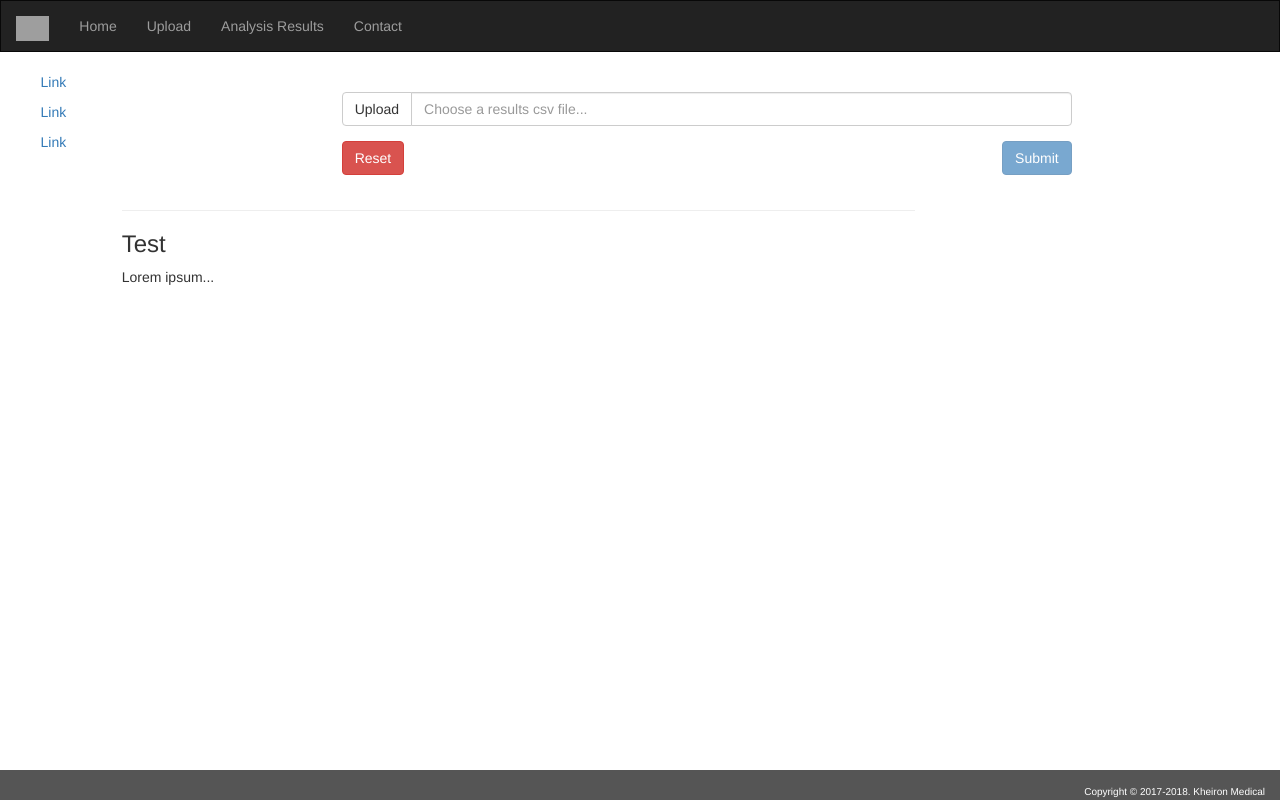
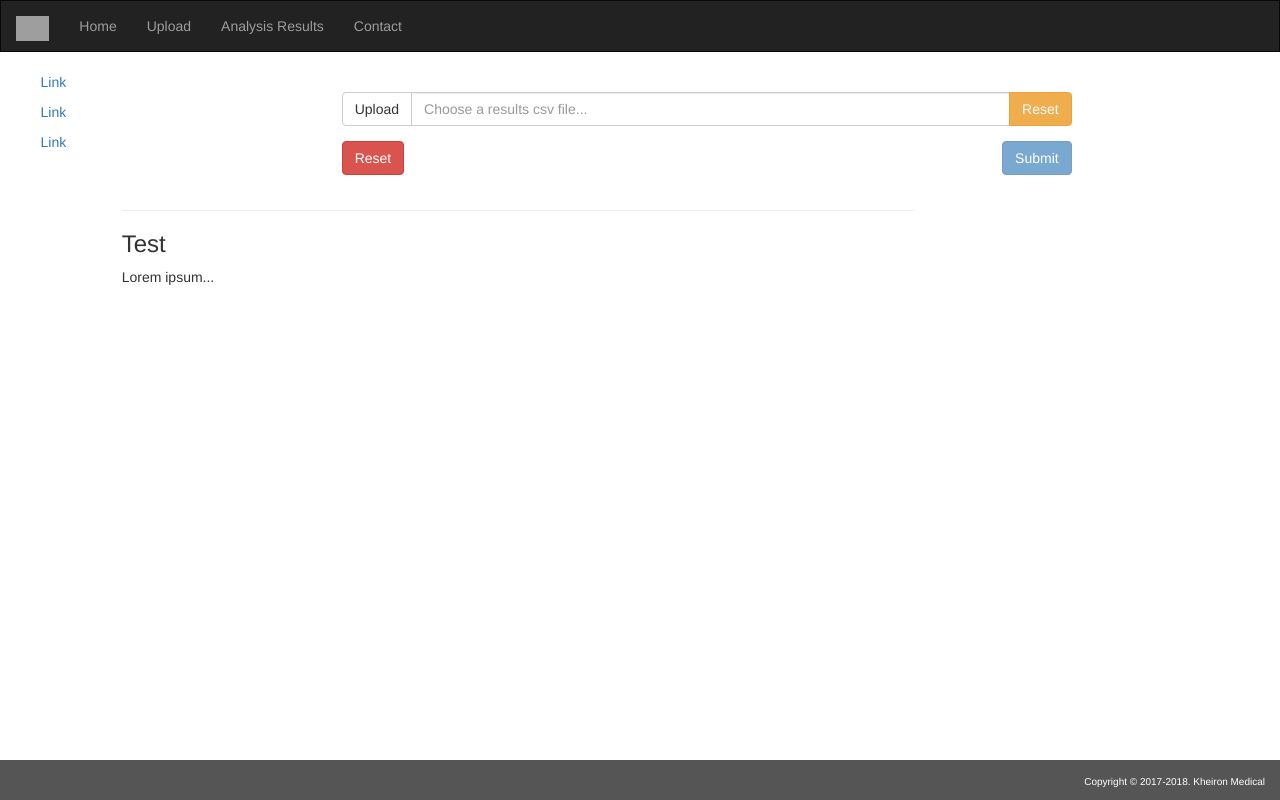
Before and after one commit to Markonick/flask-docker, a Flask app: page /upload in a window 1280 px wide. Run offline with Flask 2, Linux system fonts and the light colour scheme; data that the repository does not hold is empty; some libraries are stand-ins or nearby versions; grey boxes are pictures that could not be loaded.

```diff
--- a/app/templates/base.html
+++ b/app/templates/base.html
@@ -30,7 +30,7 @@
       background-color: #555;
       color: white;
       padding: 15px;
-      height: 30px;
+      height: 40px;
     }
 
     footer .copyright {
--- a/app/templates/upload.html
+++ b/app/templates/upload.html
@@ -13,11 +13,14 @@
             <form method="POST" action="#" enctype="multipart/form-data">
                 <!-- COMPONENT START -->
                 <div class="form-group">
-                    <div class="input-group input-file btn-margin-top">
+                    <div class="input-group input-file btn-margin-top" name="myforms">
                         <span class="input-group-btn">
                             <button class="btn btn-default btn-choose" type="button">Upload</button>
                         </span>
                         <input type="text" class="form-control" placeholder='Choose a results csv file...' />
+                        <span class="input-group-btn">
+                            <button class="btn btn-warning btn-reset" type="button">Reset</button>
+                        </span>
                     </div>
                 </div>
                 <!-- COMPONENT END -->
@@ -28,6 +31,7 @@
             </form>
         </div>
     </div>
+
 
     <script>
     function bs_input_file() {
```
Lines whose indentation alone changed are shown as unchanged.
